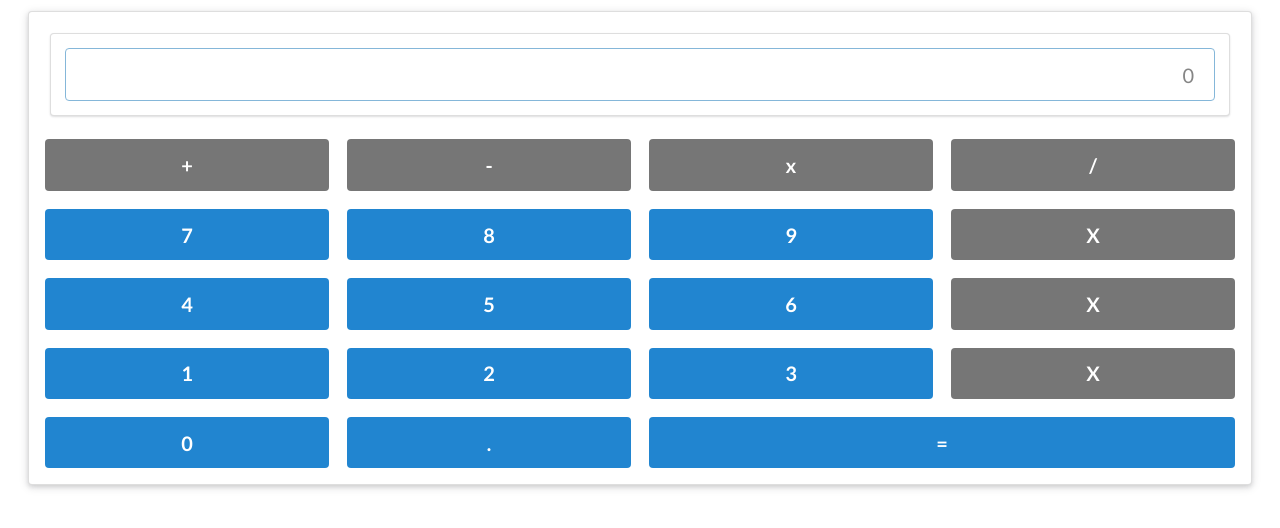
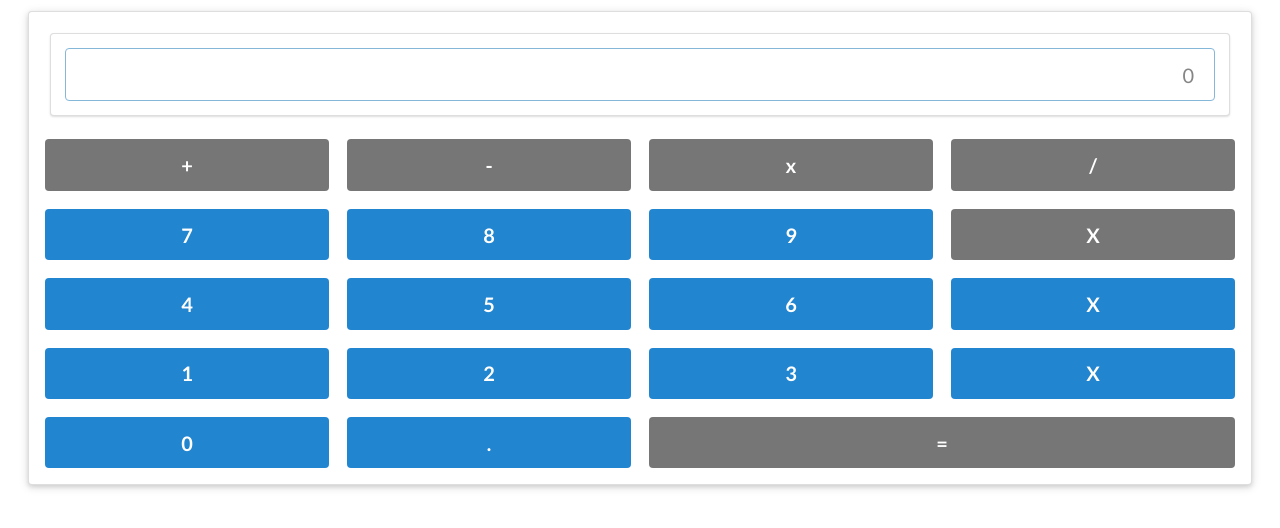
Before and after one commit to wrunion/calculator-solo, a plain HTML site: page index.html in a window 1280 px wide. Shown: the part 118-646 px from the top of the page. Drawn offline with nearby package versions, Linux system fonts and the light colour scheme.

```diff
--- a/index.html
+++ b/index.html
@@ -105,7 +105,7 @@
             <button class="huge ui blue button">6</button>
           </div>
           <div class="column">
-            <button class="huge ui grey button">X</button>
+            <button class="huge ui blue button">X</button>
           </div>
         </div>
         <!-- Fourth row -->
@@ -120,7 +120,7 @@
             <button class="huge ui blue button">3</button>
           </div>
           <div class="column">
-            <button class="huge ui grey button">X</button>
+            <button class="huge ui blue button">X</button>
           </div>
         </div>
         <!-- Fifth row -->
@@ -135,7 +135,7 @@
             <button class="huge ui blue button">1</button>
           </div> -->
           <div class="eight wide column">
-            <button class="huge ui blue button">=</button>
+            <button class="huge ui grey button">=</button>
           </div>
         </div>
 
```
